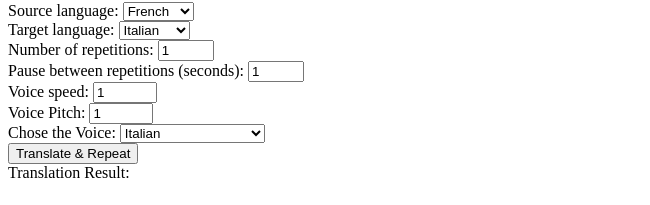
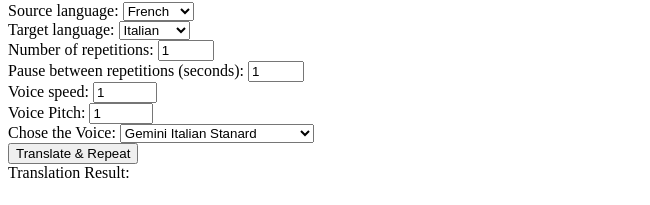
Before and after one commit to Mbibawi/LearnItalianPWA, a plain HTML site: page index.html in a window 1280 px wide. Shown: the part 195-400 px from the top of the page, without its empty margins (0-650 px from the left). Drawn offline with Linux system fonts and the light colour scheme.

Commit message:
Add files via upload

```diff
--- a/index.html
+++ b/index.html
@@ -55,21 +55,36 @@
     <div>
       <label for="voiceName">Chose the Voice:</label>
       <select id="voiceName"Voice Name="Select Voice">
-        <option value="Google italiano">Italian</option>
-        <option value="Microsoft Cosimo">Italian Cosimo</option>
-        <option value="Microsoft Elsa">Italian Elsa</option>
-        <option value="Google français">French</option>
-        <option value="Microsoft Hortense">French Hortesense</option>
-        <option value="Microsoft Julie">French Julie</option>
-        <option value="Microsoft Paul">French Paul</option>
-        <option value="Google español">Spanish</option>
-        <option value="Google español de Estados Unidos">Spanish (US accent)</option>
-        <option value=" Google UK English Male">English  UK Male</option>
-        <option value=" Google UK English Female">English UK Female</option>
-        <option value=" Microsoft David">English US David</option>
-        <option value=" Microsoft Mark">English US Mark</option>
-        <option value=" Microsoft Zira">English US Zira</option>
-        <option value="Google DE German">German</option>
+        <option value="it-IT-Standard-A">Gemini Italian Stanard</option>
+        <option value="it-IT-Standard-B">Gemini Italian Stanard</option>
+        <option value="it-IT-Standard-C">Gemini Italian Stanard</option>
+        <option value="it-IT-Standard-D">Gemini Italian Stanard</option>
+        <option value="it-IT-Standard-E">Gemini Italian Stanard</option>
+        <option value="Google italiano">Google Italian</option>
+        <option value="Microsoft Cosimo">Microsoft Italian Cosimo</option>
+        <option value="Microsoft Elsa">Microsoft Italian Elsa</option>
+        <option value="fr-FR-Standard-A">Gemini French Stanard</option>
+        <option value="fr-FR-Standard-B">Gemini French Stanard</option>
+        <option value="fr-FR-Standard-C">Gemini French Stanard</option>
+        <option value="fr-FR-Standard-D">Gemini French Stanard</option>
+        <option value="fr-FR-Standard-E">Gemini French Stanard</option>
+        <option value="Google français">Google French</option>
+        <option value="Microsoft Hortense">Microsoft French Hortesense</option>
+        <option value="Microsoft Julie">Microsot French Julie</option>
+        <option value="Microsoft Paul">Microsoft French Paul</option>
+        <option value="Google español">Google Spanish</option>
+        <option value="Google español de Estados Unidos">Google Spanish (US accent)</option>
+        <option value="en-EN-Standard-A">Gemini English Stanard</option>
+        <option value="en-EN-Standard-B">Gemini English Stanard</option>
+        <option value="en-EN-Standard-C">Gemini English Stanard</option>
+        <option value="en-EN-Standard-D">Gemini English Stanard</option>
+        <option value="en-EN-Standard-E">Gemini English Stanard</option>
+        <option value="Google UK English Male">Google English  UK Male</option>
+        <option value="Google UK English Female">Google English UK Female</option>
+        <option value="Microsoft David">Microsoft English US David</option>
+        <option value="Microsoft Mark">Microsoft English US Mark</option>
+        <option value="Microsoft Zira">Microsoft English US Zira</option>
+        <option value="Google DE German">Google German</option>
         <!-- Add more languages as needed -->
       </select>
     </div>
```
